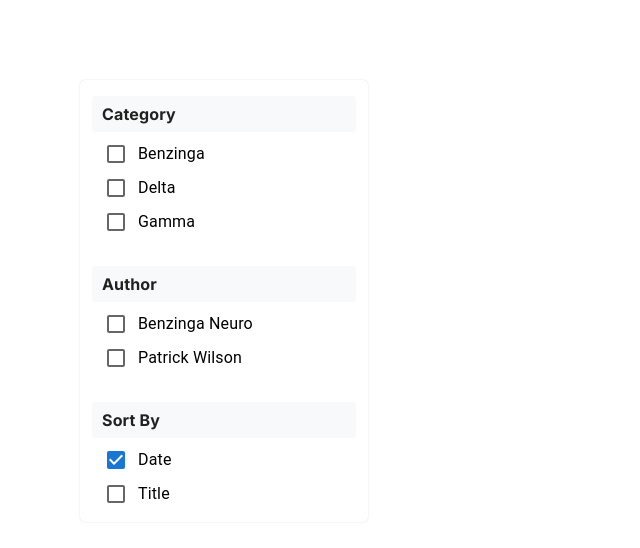
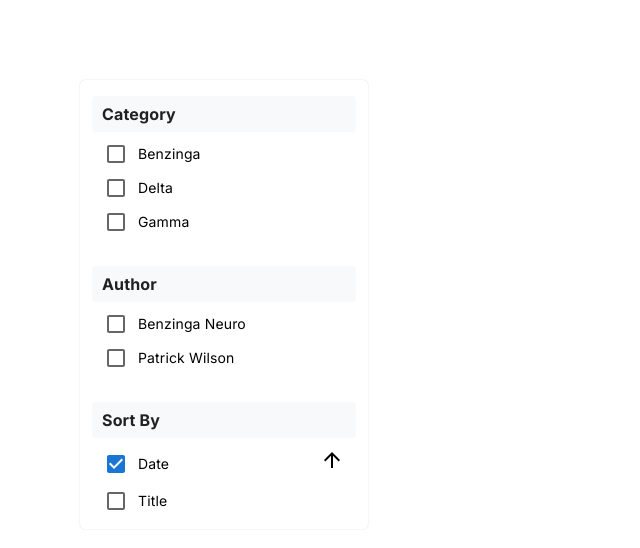
Before and after one commit to tejasdev748/specbee-assignment, a React (Vite) app in the folder news-articles/: page / in a window 1280 px wide. Both pictures are taken after a click on the label "Date". Shown: the top 548 px of the page, without its empty margins (0-640 px from the left). Built offline with nearby package versions, Linux system fonts and the light colour scheme; no server answers.

Commit message:
Sort news by title date (#15)
Supported sorting on title and date filter option

```diff
--- a/news-articles/src/app/slice.ts
+++ b/news-articles/src/app/slice.ts
@@ -36,6 +36,14 @@
     onToggleSortByTitle: (state, action) => {
       state.isSortByTitle = action.payload;
     },
+    updateDateSorting: (state) => {
+      state.sortDateOption =
+        state.sortDateOption === "earliest" ? "latest" : "earliest";
+    },
+    updateTitleSorting: (state) => {
+      state.sortTitleOption =
+        state.sortTitleOption === "ascending" ? "descending" : "ascending";
+    },
   },
 });
 
@@ -44,6 +52,8 @@
   updateAuthor,
   onToggleSortByDate,
   onToggleSortByTitle,
+  updateDateSorting,
+  updateTitleSorting,
 } = filterSlice.actions;
 
 export default filterSlice.reducer;
--- a/news-articles/src/components/checkbox/AppCheckbox.tsx
+++ b/news-articles/src/components/checkbox/AppCheckbox.tsx
@@ -1,4 +1,10 @@
-import { FormControlLabel, FormGroup } from "@mui/material";
+import {
+  FormControlLabel,
+  FormGroup,
+  Box,
+  Stack,
+  useTheme,
+} from "@mui/material";
 import Checkbox from "@mui/material/Checkbox";
 import { CheckboxProps } from "../../types";
 
@@ -6,12 +12,16 @@
   label,
   isChecked,
   onAppCheckboxChange,
+  children,
 }: CheckboxProps) {
+  const theme = useTheme();
+
   const handleChange = () => {
     onAppCheckboxChange(label);
   };
 
   return (
+    <>
       <FormControlLabel
         control={
           <Checkbox
@@ -21,10 +31,31 @@
             sx={{ pr: 1.25, py: 0, pl: 0 }}
           />
         }
-      label={label}
+        label={
+          <Stack direction={"row"} sx={{ alignItems: "center" }}>
+            <Box
+              sx={{
+                fontSize: theme.font.sizeSm,
+                lineHeight: theme.font.sizeLg,
+                fontFamily: theme.font.family,
+              }}
+            >
+              {label}
+            </Box>
+            {children ? (
+              <Box display={"flex"} marginLeft={"auto"}>
+                {children}
+              </Box>
+            ) : null}
+          </Stack>
+        }
         sx={{
           m: 0,
+          "& .MuiTypography-root": {
+            flexGrow: 1,
+          },
         }}
       />
+    </>
   );
 }
--- a/news-articles/src/features/news-filter/components/FilterByType.tsx
+++ b/news-articles/src/features/news-filter/components/FilterByType.tsx
@@ -7,6 +7,7 @@
   options,
   selected,
   updateFilter,
+  sortOptions,
 }: FilterTypeProps) {
   const theme = useTheme();
   const onFilterChange = (selectedOption: string) =>
@@ -46,7 +47,11 @@
               label={optionItem}
               isChecked={selected.includes(optionItem)}
               onAppCheckboxChange={onFilterChange}
-            />
+            >
+              {!sortOptions
+                ? null
+                : sortOptions?.[optionItem as keyof typeof sortOptions]}
+            </AppCheckbox>
           ))}
         </Stack>
       </Stack>
--- a/news-articles/src/features/news-filter/components/Filters.tsx
+++ b/news-articles/src/features/news-filter/components/Filters.tsx
@@ -1,4 +1,4 @@
-import { Stack } from "@mui/material";
+import { Stack, Box } from "@mui/material";
 import FilterByType from "./FilterByType";
 import { NEWS_AUTHOR, NEWS_SORT_BY, NEWS_SOURCE } from "../constants";
 import { filterStrings } from "../strings";
@@ -9,13 +9,33 @@
   onToggleSortByDate,
   onToggleSortByTitle,
   updateAuthor,
+  updateDateSorting,
   updateSource,
+  updateTitleSorting,
 } from "../../../app/slice";
+import ArrowUpwardIcon from "@mui/icons-material/ArrowUpward";
+import ArrowDownwardIcon from "@mui/icons-material/ArrowDownward";
 
 export default function Filters() {
-  const { selectedSource, selectedAuthor, isSortByDate, isSortByTitle } =
-    useSelector((state: RootState) => state.newsFilter);
+  const {
+    selectedSource,
+    selectedAuthor,
+    isSortByDate,
+    isSortByTitle,
+    sortDateOption,
+    sortTitleOption,
+  } = useSelector((state: RootState) => state.newsFilter);
   const dispatch = useAppDispatch();
+
+  const handleDateSorting = (event: React.MouseEvent<HTMLDivElement>) => {
+    event?.preventDefault();
+    dispatch(updateDateSorting());
+  };
+
+  const handleTitleSorting = (event: React.MouseEvent<HTMLDivElement>) => {
+    event?.preventDefault();
+    dispatch(updateTitleSorting());
+  };
 
   const filterList = [
     {
@@ -39,6 +59,26 @@
             : isSortByTitle
               ? [NEWS_SORT_BY[1]]
               : [],
+      sortOptions: {
+        [NEWS_SORT_BY[0]]: isSortByDate ? (
+          <Box component={"div"} onClick={handleDateSorting}>
+            {sortDateOption === "latest" ? (
+              <ArrowUpwardIcon />
+            ) : (
+              <ArrowDownwardIcon />
+            )}
+          </Box>
+        ) : null,
+        [NEWS_SORT_BY[1]]: isSortByTitle ? (
+          <Box component={"div"} onClick={handleTitleSorting}>
+            {sortTitleOption === "ascending" ? (
+              <ArrowUpwardIcon />
+            ) : (
+              <ArrowDownwardIcon />
+            )}
+          </Box>
+        ) : null,
+      },
     },
   ];
 
--- a/news-articles/src/types/index.ts
+++ b/news-articles/src/types/index.ts
@@ -2,6 +2,7 @@
   isChecked: boolean;
   label: string;
   onAppCheckboxChange: (label: string) => void;
+  children?: React.ReactNode;
 }
 export interface NewsProps {
   image: string;
@@ -16,6 +17,7 @@
   options: string[];
   selected: string[];
   updateFilter: (updatedValues: string[]) => void;
+  sortOptions?: any;
 }
 
 export interface ArticleDataResponse {
```
Lines whose indentation alone changed are shown as unchanged.
